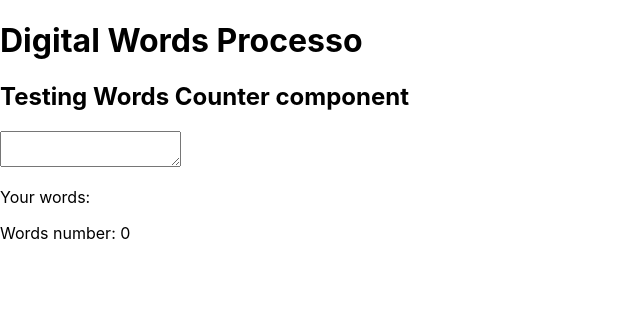
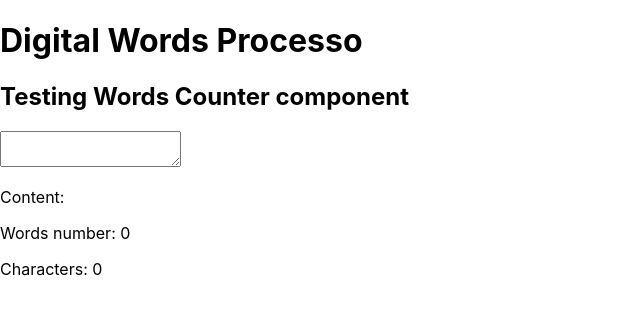
Before and after one commit to MarcoValeri/digital-words-processor, a React (Create React App) app: page / in a window 1280 px wide. Shown: the top 314 px of the page, without its empty margins (0-640 px from the left). Built offline with nearby package versions, Linux system fonts and the light colour scheme.

Commit message:
Add characters counter

```diff
--- a/src/components/title/words-counter/words-counter.js
+++ b/src/components/title/words-counter/words-counter.js
@@ -20,8 +20,9 @@ const WordsCounter = () => {
         <div>
             <h2>Testing Words Counter component</h2>
             <textarea onKeyUp={handleWords}></textarea>
-            <p>Your words: {words}</p>
+            <p>Content: {words}</p>
             <p>Words number: {wordsNum ? wordsNum.length : 0}</p>
+            <p>Characters: {words.length}</p>
         </div>
     )
 }
```
